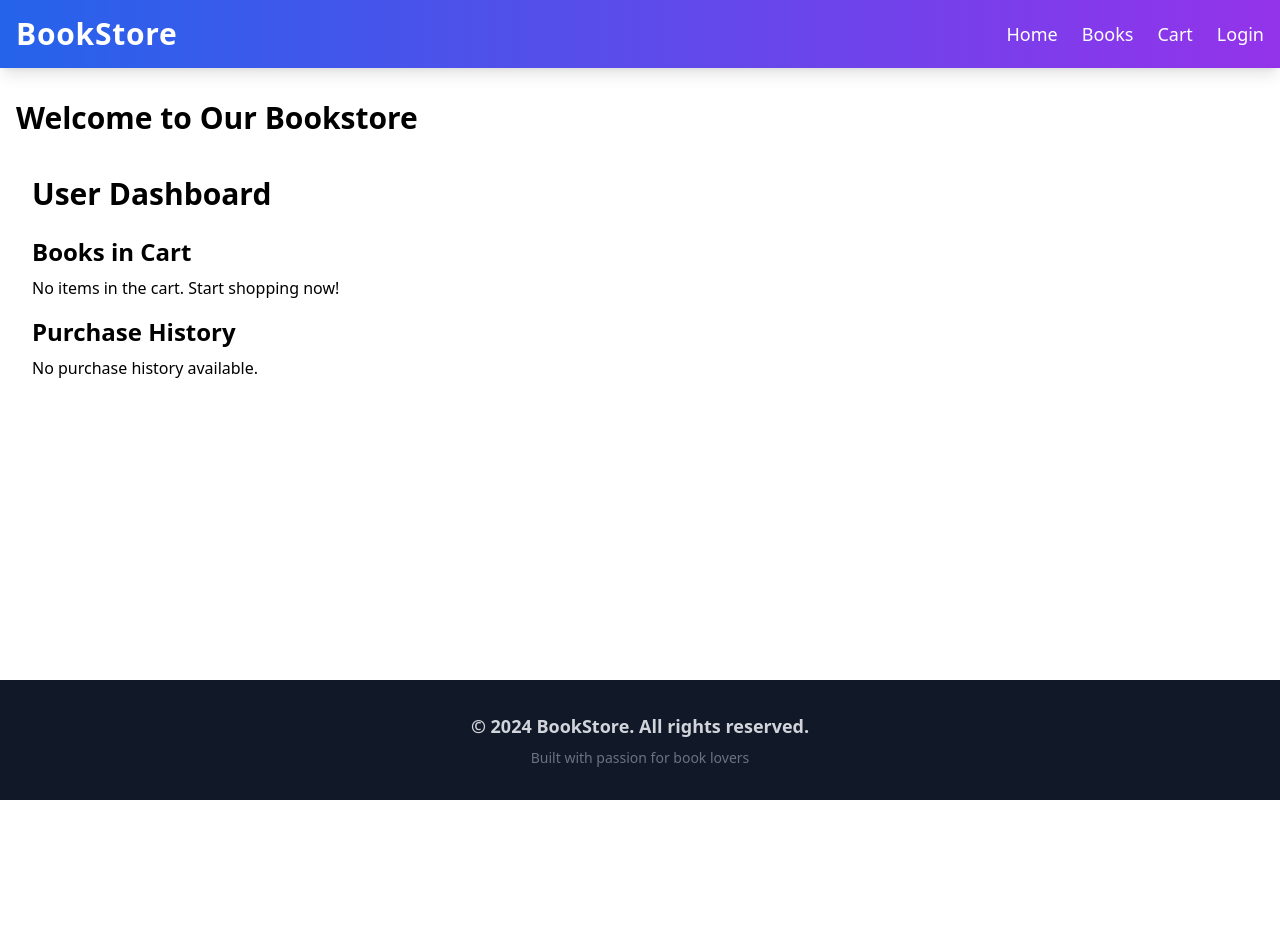
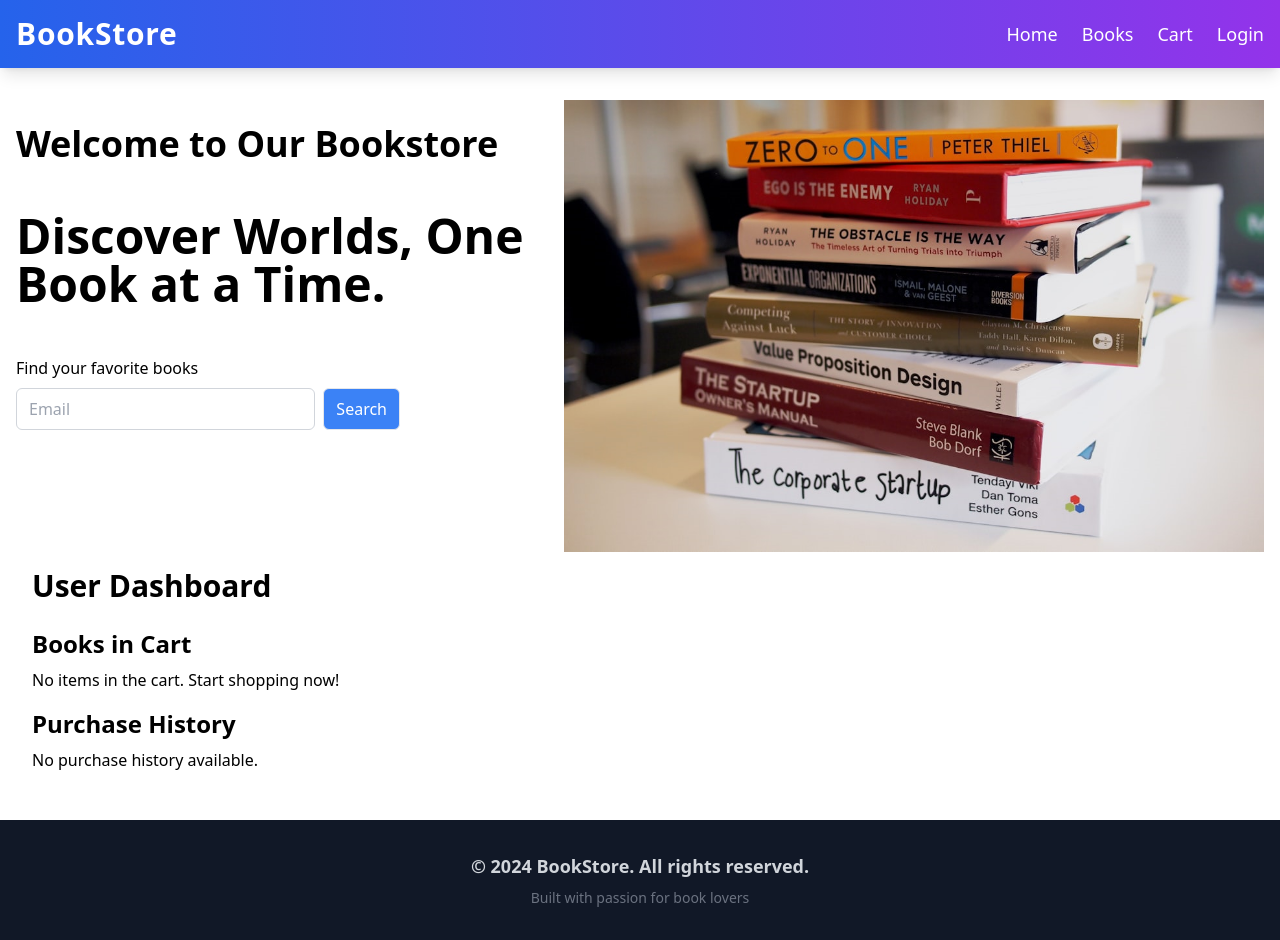
Before and after one commit to yashksaini-coder/BookStream, a Next.js app: page / in a window 1280 px wide. Before the commit the page ends 800 px from the top, so only its background shows below. Built offline with nearby package versions, Linux system fonts and the light colour scheme.

Commit message:
feat: added hero section (#52)

```diff
--- /dev/null
+++ b/app/components/HeroSection.tsx
@@ -0,0 +1,36 @@
+import Image from "next/image";
+import React from "react";
+import landingPageImg from "../assets/landingPage img.png";
+
+export default function HeroSection() {
+  return (
+    <div className="flex self-center">
+      <div className="space-y-12">
+        {" "}
+        <h1 className="md:text-4xl text-3xl font-bold my-6">Welcome to Our Bookstore</h1>
+        <h1 className="md:text-5xl text-3xl font-bold mb-6">
+          Discover Worlds, One Book at a Time.
+        </h1>
+        <div>
+          <p className="mb-2">Find your favorite books</p>
+          <div className="flex w-full max-w-sm items-center space-x-2 ">
+            <input
+              type="text"
+              placeholder="Email"
+              name="book"
+              className="w-full px-3 py-2 border border-gray-300 rounded-md focus:outline-none focus:ring-2 focus:ring-blue-500"
+            />
+            <button
+              type="submit"
+              className="px-3 py-2 border text-white rounded-md focus:outline-none focus:ring-2 bg-blue-500"
+            >
+              Search
+            </button>
+          </div>
+        </div>
+      </div>
+
+      <Image src={landingPageImg} alt="books" width={700} className="hidden md:block" />
+    </div>
+  );
+}
--- a/app/page.tsx
+++ b/app/page.tsx
@@ -1,14 +1,15 @@
-import React from 'react';
-import Header from './components/Header';
-import Footer from './components/Footer';
-import Dashboard from './/dashboard'; // Import the Dashboard component
+import React from "react";
+import Header from "./components/Header";
+import Footer from "./components/Footer";
+import Dashboard from ".//dashboard"; // Import the Dashboard component
+import HeroSection from "./components/HeroSection";
 
 export default function Home() {
   return (
     <div className="min-h-screen flex flex-col">
       <Header />
       <main className="flex-grow container mx-auto px-4 py-8">
-        <h1 className="text-3xl font-bold mb-6">Welcome to Our Bookstore</h1>
+        <HeroSection />
 
         {/* Include the Dashboard component here */}
         <Dashboard />
```
Also changed, not shown: app/assets/landingPage img.png (added).
